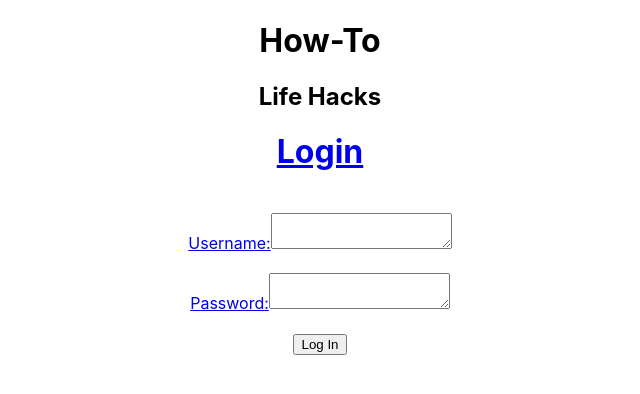
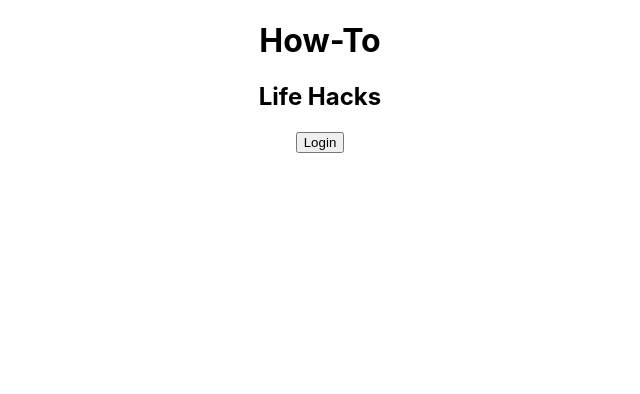
Before and after one commit to build-week-how-to-TT102/front-end, a React (Create React App) app in the folder how-to/: page / in a window 1280 px wide. Shown: the top 394 px of the page, without its empty margins (320-960 px from the left). Built offline with nearby package versions, Linux system fonts and the light colour scheme.

Commit message:
Fixed small error in Main.js

```diff
--- a/how-to/src/Components/Main.js
+++ b/how-to/src/Components/Main.js
@@ -10,7 +10,7 @@ import { Link } from 'react-router-dom';
 // This is a "relative" import, so relative to this file, you are in the same directory
 //
 // import Login from './Components/Login'; --> Becomes...
-import Login from './Login';
+//import Login from './Login'; ---DIDN'T NEED THIS ANYWAYS. LEAVING THESE NOTES HERE FOR MY OWN REFERENCES.
 // #2
 // ./node_modules/react-router-dom/esm/react-router-dom.js
 // Module not found: Can't resolve 'C:\code\front-end\how-to\node_modules\react-scripts\node_modules\babel-loader\lib\index.js' in 'C:\code\front-end\how-to'
@@ -29,13 +29,13 @@ export default function Main () {
             <h2>Life Hacks</h2>
                 <div className='Login'>
                     <Link to={'/Login'}>
-                        <Login>Login</Login>
+                        <button>Login</button>
                     </Link>
                 </div>
 
                 {/*<div className='Register'>
                     <Link to={'/Register'}>
-                        <Register>Register</Register>
+                        <button>Register</button>
                     </Link>
                 </div>*/}
         </>
```
Also changed, not shown: 1 other file (tests, documents, lock files or other folders).
